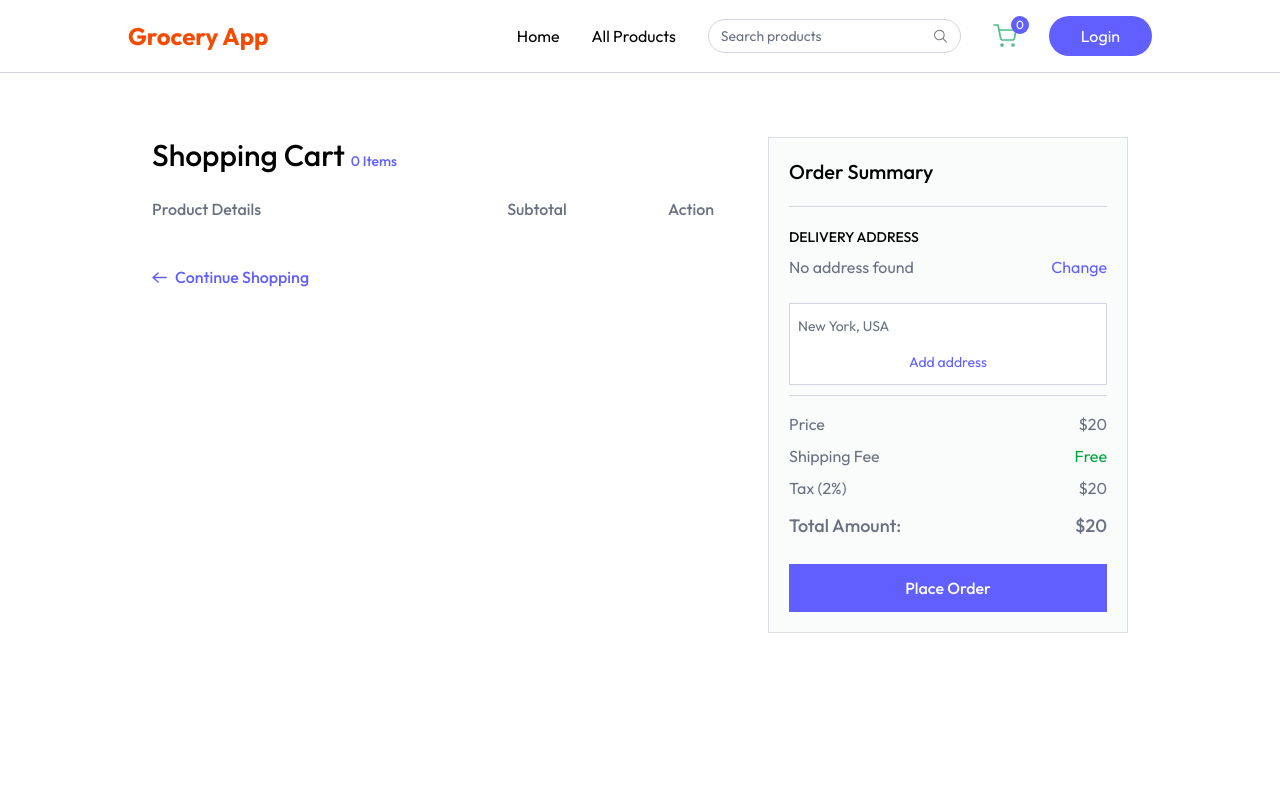
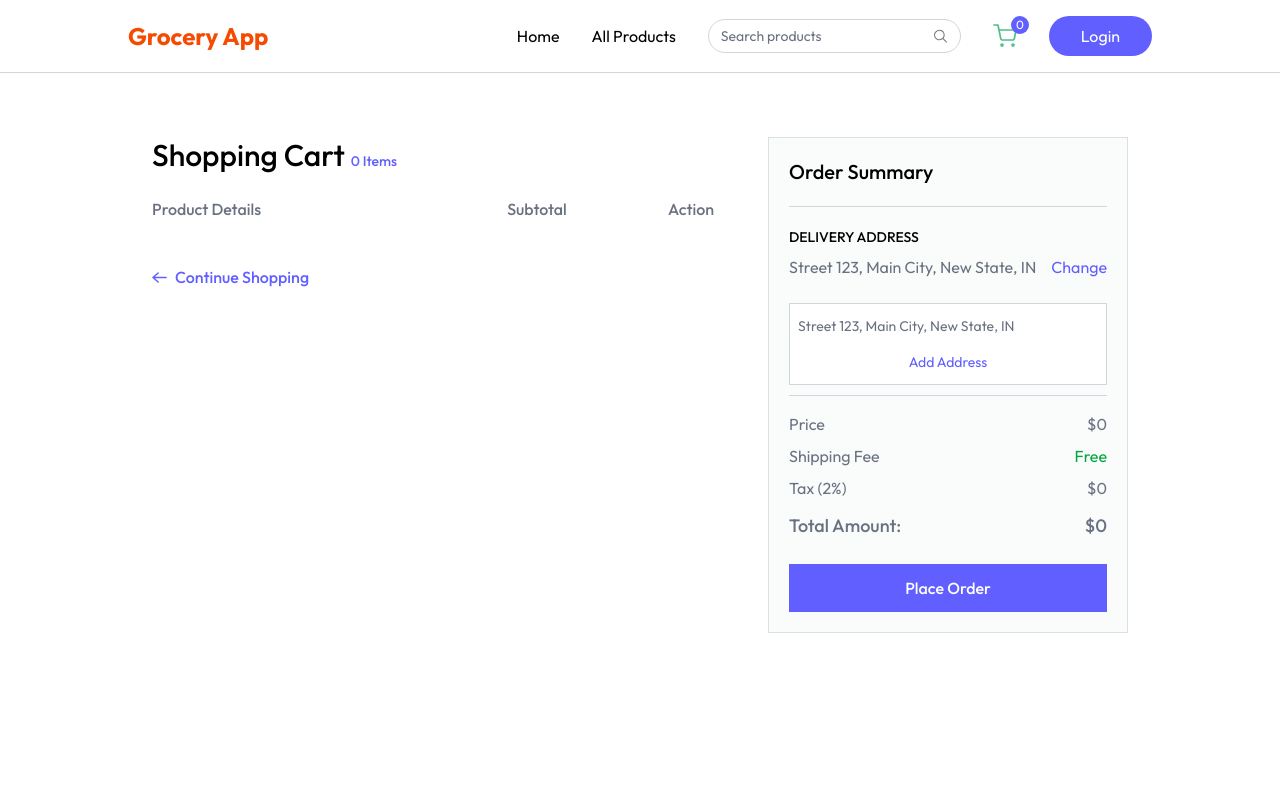
Before and after one commit to shyam11-dev/explore-grocery-MERN-stack, a React (Vite) app in the folder client/: page /cart in a window 1280 px wide. Both pictures are taken after a click on the button "Change". Shown: the top 800 px of the page. Built offline with nearby package versions, Linux system fonts and the light colour scheme.

Commit message:
amount section solved

```diff
--- a/client/src/pages/Cart.jsx
+++ b/client/src/pages/Cart.jsx
@@ -161,7 +161,7 @@ const Cart = () => {
 
         <div className="mb-6">
           <p className="text-sm font-medium uppercase">Delivery Address</p>
-          <div className="relative flex justify-between items-start mt-2">
+          {/* <div className="relative flex justify-between items-start mt-2">
             <p className="text-gray-500">No address found</p>
             <button
               onClick={() => setShowAddress(!showAddress)}
@@ -185,11 +185,53 @@ const Cart = () => {
                 </p>
               </div>
             )}
+          </div> */}
+          <div className="relative flex justify-between items-start mt-2">
+            <p className="text-gray-500">
+              {selectedAddress
+                ? `${selectedAddress.street}, ${selectedAddress.city}, ${selectedAddress.state}, ${selectedAddress.country}`
+                : "No Address Found"}
+            </p>
+
+            <button
+              onClick={() => setShowAddress(!showAddress)}
+              className="text-indigo-500 hover:underline cursor-pointer"
+            >
+              Change
+            </button>
+
+            {showAddress && (
+              <div className="absolute top-12 py-1 bg-white border border-gray-300 text-sm w-full">
+                {address.map((address, index) => (
+                  <p
+                    key={index}
+                    onClick={() => {
+                      setSelectedAddress(address);
+                      setShowAddress(false);
+                    }}
+                    className="text-gray-500 p-2 hover:bg-gray-100 cursor-pointer"
+                  >
+                    {address.street}, {address.city}, {address.state},{" "}
+                    {address.country}
+                  </p>
+                ))}
+
+                <p
+                  onClick={() => navigate("/add-address")}
+                  className="text-indigo-500 text-center cursor-pointer p-2 hover:bg-gray-500/10"
+                >
+                  Add Address
+                </p>
+              </div>
+            )}
           </div>
 
           <p className="text-sm font-medium uppercase mt-6">Payment Method</p>
 
-          <select className="w-full border border-gray-300 bg-white px-3 py-2 mt-2 outline-none">
+          <select
+            onClick={(e) => setPaymentOption(e.target.value)}
+            className="w-full border border-gray-300 bg-white px-3 py-2 mt-2 outline-none"
+          >
             <option value="COD">Cash On Delivery</option>
             <option value="Online">Online Payment</option>
           </select>
@@ -200,7 +242,7 @@ const Cart = () => {
         <div className="text-gray-500 mt-4 space-y-2">
           <p className="flex justify-between">
             <span>Price</span>
-            <span>$20</span>
+            <span>${totalCartAmount()}</span>
           </p>
           <p className="flex justify-between">
             <span>Shipping Fee</span>
@@ -208,16 +250,16 @@ const Cart = () => {
           </p>
           <p className="flex justify-between">
             <span>Tax (2%)</span>
-            <span>$20</span>
+            <span>${(totalCartAmount() * 2) / 100}</span>
           </p>
           <p className="flex justify-between text-lg font-medium mt-3">
             <span>Total Amount:</span>
-            <span>$20</span>
+            <span>${totalCartAmount() + (totalCartAmount() * 2) / 100}</span>
           </p>
         </div>
 
         <button className="w-full py-3 mt-6 cursor-pointer bg-indigo-500 text-white font-medium hover:bg-indigo-600 transition">
-          Place Order
+          {paymentOption === "COD" ? "Place Order" : "Pay Now"}
         </button>
       </div>
     </div>
```
